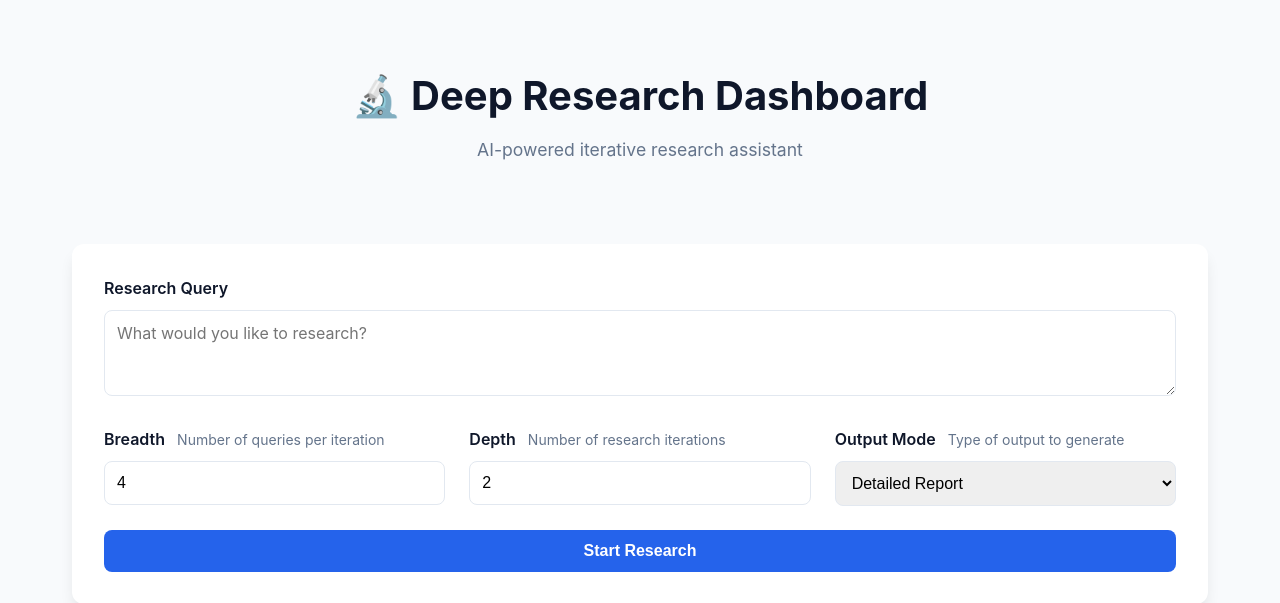
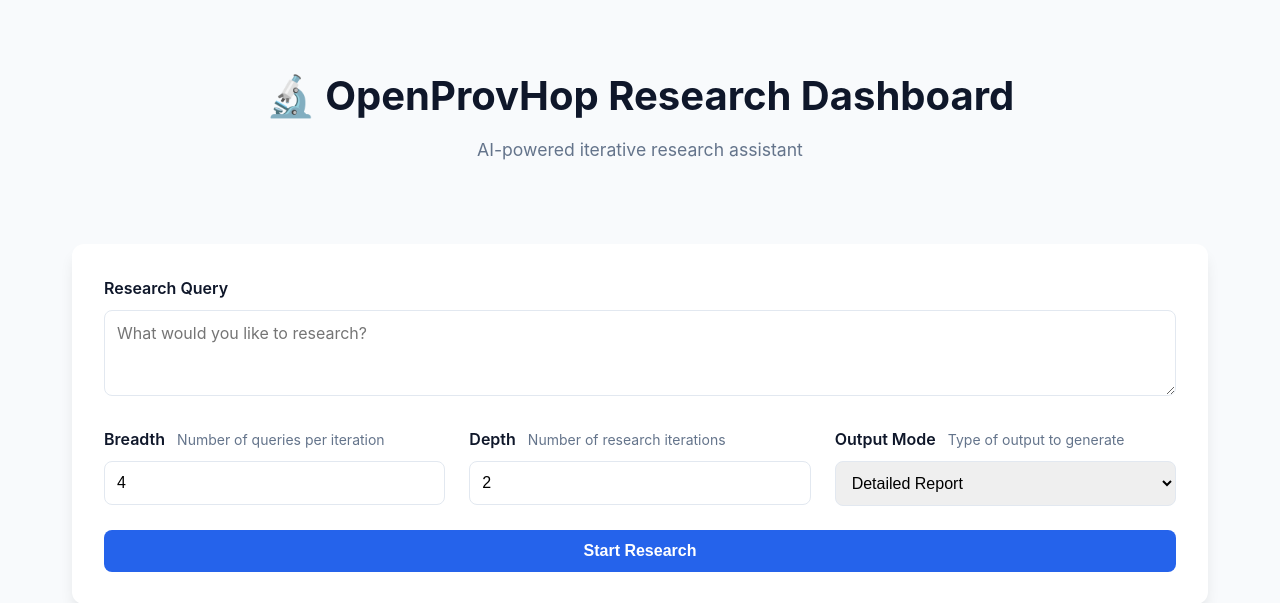
Before and after one commit to Finance-LLMs/deep-research-python, a Flask app: page / in a window 1280 px wide. Shown: the top 603 px of the page. Run offline with Flask 3, Linux system fonts and the light colour scheme; some libraries are stand-ins or nearby versions.

Commit message:
feat: Update title and header to reflect OpenProvHop branding

```diff
--- a/src/templates/index.html
+++ b/src/templates/index.html
@@ -3,14 +3,14 @@
 <head>
     <meta charset="UTF-8">
     <meta name="viewport" content="width=device-width, initial-scale=1.0">
-    <title>Deep Research Dashboard</title>
+    <title>OpenProvHop Research Dashboard</title>
     <link rel="stylesheet" href="{{ url_for('static', filename='style.css') }}">
 </head>
 <body>
     <div class="container">
         <!-- Header -->
         <header class="header">
-            <h1>🔬 Deep Research Dashboard</h1>
+            <h1>🔬 OpenProvHop Research Dashboard</h1>
             <p class="subtitle">AI-powered iterative research assistant</p>
         </header>
 
```
